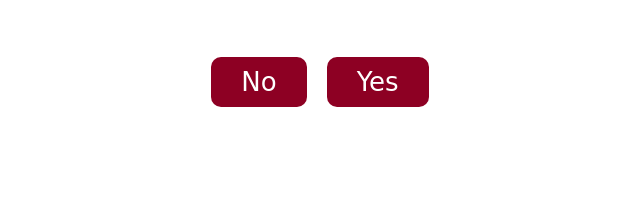
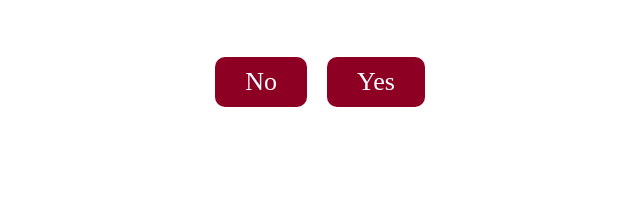
Before and after one commit to Joud2224/valentines, a plain HTML site: page index.html in a window 1280 px wide. Shown: the part 585-790 px from the top of the page, 320-960 px from the left. Drawn offline with Linux system fonts and the light colour scheme.

Commit message:
Update styles.css

```diff
--- a/styles.css
+++ b/styles.css
@@ -55,7 +55,7 @@ body
     font-size: 26px;
     cursor: pointer;
     position: relative;
-    font-family: 'Lobster', cursive; /* Change to a romantic cursive font */
+    font-family: 'Lobster'; /* Change to a romantic cursive font */
 
 }
 
```
